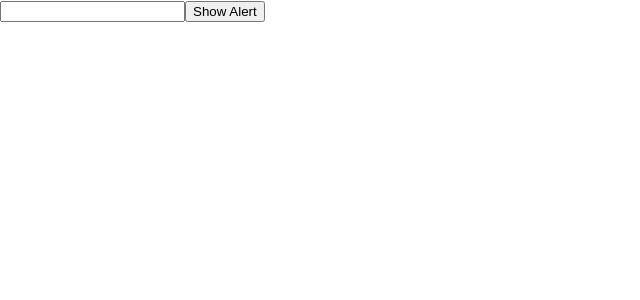
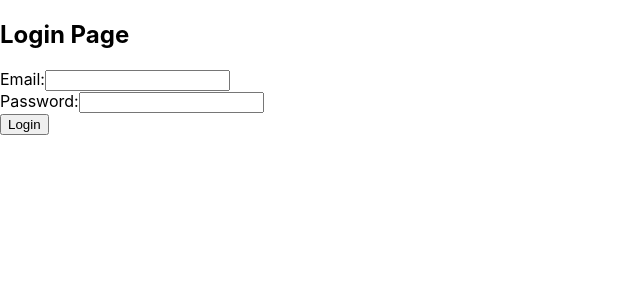
Before and after one commit to Jicksonsmokie/myapp, a React (Create React App) app: page / in a window 1280 px wide. Shown: the top 300 px of the page, without its empty margins (0-640 px from the left). Built offline with nearby package versions, Linux system fonts and the light colour scheme.

Commit message:
commit message

```diff
--- a/src/App.js
+++ b/src/App.js
@@ -3,19 +3,49 @@ import './App.css';
 import React, { useState } from 'react';
 
 function App() {
-  const [value, setValue] = useState('');
+  const [email, setEmail] = useState('');
+  const [password, setPassword] = useState('');
 
-  const handleChange = (event) => {
-    setValue(event.target.value);
+  const handleEmailChange = (event) => {
+    setEmail(event.target.value);
   };
 
-  const showAlert = () => {
-    alert("I Love you " + value);
+  const handlePasswordChange = (event) => {
+    setPassword(event.target.value);
+  };
+
+  const handleSubmit = (event) => {
+    event.preventDefault();
+    // Add your login logic here, such as making an API call to authenticate the user
+    console.log('Login submitted');
+    console.log('Email:', email);
+    console.log('Password:', password);
+    // Reset the form fields
+    setEmail('');
+    setPassword('');
   };
   return (
     <div>
-      <input type="text" value={value} onChange={handleChange} />
-      <button onClick={showAlert}>Show Alert</button>
+      <h2>Login Page</h2>
+      <form onSubmit={handleSubmit}>
+        <label>Email:</label>
+        <input
+          type="email"
+          value={email}
+          onChange={handleEmailChange}
+          required
+        />
+        <br />
+        <label>Password:</label>
+        <input
+          type="password"
+          value={password}
+          onChange={handlePasswordChange}
+          required
+        />
+        <br />
+        <button type="submit">Login</button>
+      </form>
     </div>
   );
 }
```
Also changed, not shown: 7 other files (tests, documents, lock files or other folders).
